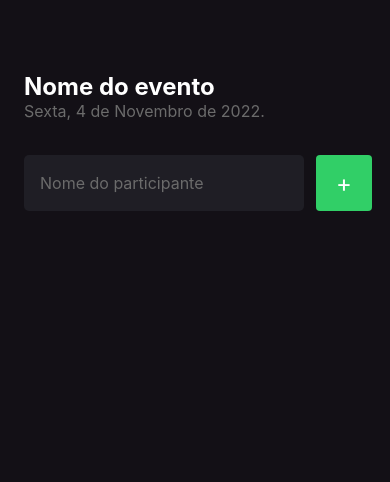
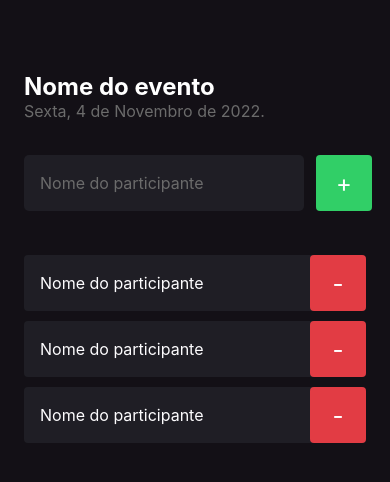
Before and after one commit to Marcos-afk/im-here, a React Native app: screen / in a window 390 px wide. Shown: the top 482 px of the page. Built offline with nearby package versions, Linux system fonts and the light colour scheme.

Commit message:
feat: participant component creation

```diff
--- /dev/null
+++ b/src/components/Participant/index.tsx
@@ -0,0 +1,13 @@
+import { Text, TouchableOpacity, View } from 'react-native';
+import { styles } from './style';
+
+export const Participant = () => {
+  return (
+    <View style={styles.container}>
+      <Text style={styles.name}>Nome do participante</Text>
+      <TouchableOpacity style={styles.button}>
+        <Text style={styles.buttonText}>-</Text>
+      </TouchableOpacity>
+    </View>
+  );
+};
--- /dev/null
+++ b/src/components/Participant/style.ts
@@ -0,0 +1,30 @@
+import { StyleSheet } from 'react-native';
+
+export const styles = StyleSheet.create({
+  container: {
+    width: '100%',
+    backgroundColor: '#1F1E25',
+    borderRadius: 4,
+    flexDirection: 'row',
+    alignItems: 'center',
+    marginBottom: 10,
+  },
+  name: {
+    flex: 1,
+    color: '#FDFCFE',
+    fontSize: 16,
+    marginLeft: 16,
+  },
+  button: {
+    width: 56,
+    height: 56,
+    backgroundColor: '#E23C44',
+    borderRadius: 4,
+    alignItems: 'center',
+    justifyContent: 'center',
+  },
+  buttonText: {
+    fontSize: 24,
+    color: '#FFFFFF',
+  },
+});
--- a/src/screens/Home/index.tsx
+++ b/src/screens/Home/index.tsx
@@ -1,4 +1,5 @@
 import { Text, TextInput, TouchableOpacity, View } from 'react-native';
+import { Participant } from '../../components/Participant';
 import { styles } from './styles';
 
 export const Home = () => {
@@ -17,6 +18,10 @@
           <Text style={styles.buttonText}>+</Text>
         </TouchableOpacity>
       </View>
+
+      <Participant />
+      <Participant />
+      <Participant />
     </View>
   );
 };
```
